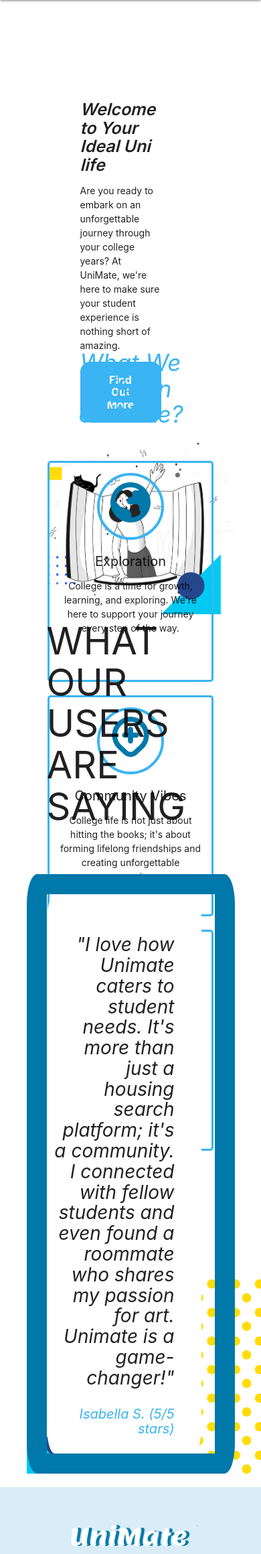
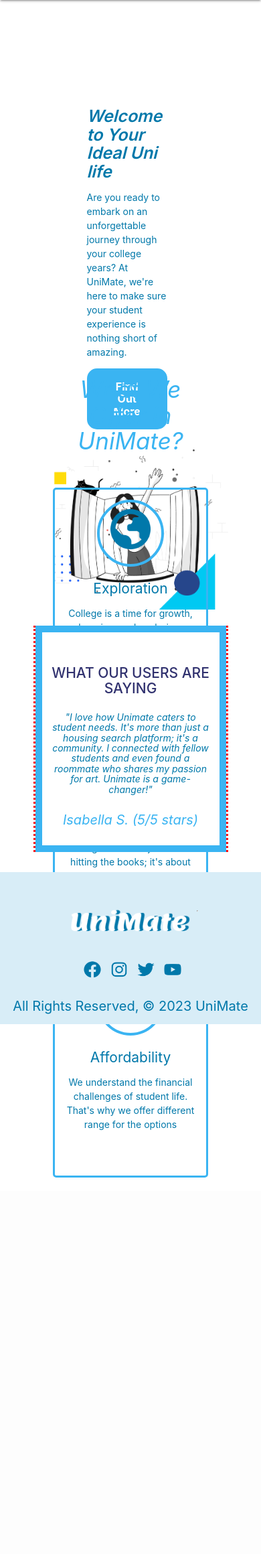
Before and after one commit to Alirezanava72/project3, a Django app: page / in a window 390 px wide; the page is wider, and only the part inside the window is pictured. Shown: the part 56-2376 px from the top of that part at 67% size. After the commit the page ends 1814 px from the top of that part, so only its background shows below. Run offline with Django 4.2, Linux system fonts and the light colour scheme; some web fonts are replaced.

Commit message:
update css

```diff
--- /dev/null
+++ b/main_app/static/css/about.css
@@ -0,0 +1,27 @@
+:root {
+    --white: #fff;
+    --black: #1c2b2d;
+    --blue: #31326f;
+    --dark-blue: #0078aa;
+    --light-blue: #3ab4f2;
+    --light-light-blue: #d8edf7;
+    --color-yellow: #f2df3a;
+    --color-orange: #e8aa42;
+    --red-orange: #fb765a;
+    --dark-grey: #222831;
+  }
+
+.about-img img{
+    width: 100%;
+    max-width: 500px;
+    height: auto;
+}
+
+.about-text h3{
+    color: var(--dark-blue);
+    font-weight: 300;
+}
+
+.about-text p{
+    color:var(--black);
+}
--- a/main_app/static/css/style.css
+++ b/main_app/static/css/style.css
@@ -14,10 +14,17 @@
   --dark-grey: #222831;
 }
 
+.card .card-action a:not(.btn):not(.btn-large):not(.btn-small):not(.btn-large):not(.btn-floating) {
+  color: var(--blue);
+  font-weight: 500;
+
+}
+
 body {
   display: flex;
   min-height: 100vh;
   flex-direction: column;
+  color:var(--dark-blue)
 }
 
 .btn,
@@ -204,60 +211,41 @@ main {
 }
 .section2-container h4 {
   margin-bottom: 15px;
-  font-size: 20px;
+  font-size: 1.5em;
+  font-weight: 400;
+}
+
+.section2-container p {
+  font-size: 1em;
   font-weight: 400;
 }
 
 /*----------section3--------------*/
 
 #section3{
-  /* height: 60vh; */
+  height: 40vh;
  /* padding: 100px 0; */
  display: flex;
  align-items: center;
- flex-wrap: wrap;
+ justify-content:center;
   position: relative;
-  /* border: dotted red;   */
+  border: dotted red;
 }
 
-.section3-left-col{
-  flex-basis: 50%;
-  /* border: dotted black; */
-  position: relative;
-}
-.section3-left-col > img{
-  width: 200%;
-}
-#section3-h2-text{
-  font-size: 4em;
-}
-.section1-left-col img{
-  z-index: -5;
-  position: absolute;
-  left:0;
-  bottom: 0;
-}
-
-.section3-right-col{
-  flex-basis: 50%;
-  text-align: right;
-  display: flex;
-  justify-content:center;
-  border: solid var(--dark-blue) 30px;
-  border-radius: 5%;
-
-}
 
 .section3-text{
   background-color: var(--white);
-  max-width: 500px;
-  margin-right: 100px;
-  display: inline-block;
-  margin-right: 20px;
-  padding-right: 30px;
-  border: solid var(--white) 10px;
-  border-radius: 5%;
+  text-align: center;
+  padding: 30px;
+  border: solid var(--light-blue) 10px;
+
 }
+#section3-title{
+  font-size: 2.5rem;
+  font-weight: 500;
+  color: var(--blue);
+}
+
 .section3-text h2{
   margin: 50px 0 10px;
   font-size: 2em;
@@ -269,6 +257,9 @@ main {
   font-size: 20px;
   font-style: italic;
   color: var(--light-blue)
+}
+#section3-name{
+ margin-right: 0px;
 }
 
 /*----------Footer-------------*/
@@ -341,20 +344,11 @@ footer.page-footer {
 /* header */
 @media only screen and (max-width:767px) {
 
-  header{
 
-          max-height: 60vh;
-          margin: 0px;
-          padding: 0px;
-      }
 
-  .page-header-container{
-
-      margin-left: 15px;
-      min-width: 350px;;
-
-  }
-
+section{
+  margin: 30px;;
+}
 
   .logo{
         width: auto;
@@ -428,55 +418,30 @@ footer.page-footer {
 
   /*----------@media section3-----*/
 
-  .section3-left-col{
-      flex-basis: 100%;
-      margin-bottom: 20px;
+
+  #section3-title{
+    font-size: 1.5rem;
+    font-weight: 500;
+    color: var(--blue);
   }
 
-  .section3-right-col img{
-      width: 80%;
+  .section3-text h2{
+    margin: 5px;
+    font-size: 1em;
+
+  }
+
+
+.section3-text{
+  padding: 10px;
+}
+
+
+
 
 
   }
 
-  .section3-right-col{
-      flex-basis: 100%;
-      margin-top: 20px;
-
-  }
-
-  .section3-left-col-text{
-      padding-left: 50px;
-      padding-right: 50px;
-      max-width: 350px;
-
-  }
-  /* --------@media section4-------- */
-
-  .section4-left-col {
-      flex-basis: 100%;
-      /* margin-left: 20px; */
-
-  }
-  .section4-right-col{
-      flex-basis: 100%;
-      /* margin-right: 20px;  */
-      padding: 20px 20px 30px 30px;
-      align-items: center;
-      align-content: center;
-  }
-
-  .section4-left-col img{
-      width: 100%;
-  }
 
 
-
-    .container {
-      border-radius: 5px;
-      padding: 20px;
-    }
-
-  }
-
   /* ------Footer--------- */
--- a/main_app/templates/base.html
+++ b/main_app/templates/base.html
@@ -12,7 +12,7 @@
       href="https://cdnjs.cloudflare.com/ajax/libs/materialize/1.0.0/css/materialize.min.css"
     />
     <link rel="stylesheet" type="text/css"href="{% static 'css/style.css' %}"/>
-    {% comment %} <link rel="stylesheet" type="text/css"href="{% static 'css/reset.css' %}"/> {% endcomment %}
+    <link rel="stylesheet" type="text/css"href="{% static 'css/about.css' %}"/>
     <script src="https://cdnjs.cloudflare.com/ajax/libs/materialize/1.0.0/js/materialize.min.js"></script>
   </head>
   <body>
@@ -36,8 +36,10 @@
             <li><a href="{% url 'index' %}">View All Properties</a></li>
             <li><a href="{% url 'logout' %}">Log Out</a></li>
             {% else %}
-            <li><a href="{% url 'login' %}">Log In</a></li>
-            <li><a href="{% url 'signup' %}">Sign Up</a></li>
+
+            <li class="right"><a href="{% url 'login' %}">Log In</a></li>
+            <li class="right"><a href="{% url 'signup' %}">Sign Up</a></li>
+
             {% endif %}
           </ul>
         </div>
--- a/main_app/templates/home.html
+++ b/main_app/templates/home.html
@@ -3,9 +3,9 @@
 
 {% block content %}
 {% load static %}
+<div>
 <section id="section1" data-nav="Section 1" class="your-active-class">
 
-    <div class="landing__container"></div>
     <div class="section1-left-col">
         <div class="section1-text">
             <h2>
@@ -50,10 +50,10 @@
             <img src="{% static 'images/fi-br-map-marker-plus.png' %}" alt="">
             </div>
             <h4>
-                Community Vibes
+                Community
             </h4>
               <p>
-                College life is not just about hitting the books; it's about forming lifelong friendships and creating unforgettable memories
+                College life is not just about hitting the books; it's about forming unforgettable memories
               </p>
         </div>
         <div class="section2-col">
@@ -71,33 +71,22 @@
       </div>
   </section>
 
-  <section id="section3" data-nav="Section 3" class="your-active-class">
-
-    <div class="landing__container"></div>
-    <div class="section1-left-col">
-      <h2 id = "section3-h2-text">
-        WHAT OUR<br>
-         USERS ARE<br>
-         SAYING
-        </h2>
-    <img src="{% static 'images/Frame.png' %}" alt="">
-    </div>
-
-      <div class="section3-right-col">
+  <section id="section3" data-nav="Section 3">
         <div class="section3-text">
+          <h1 id="section3-title"> WHAT OUR USERS ARE SAYING</h1>
 
             <h2>
               "I love how Unimate caters to student needs. It's more than just a housing search platform; it's a community. I connected with fellow students and even found a roommate who shares my passion for art. Unimate is a game-changer!"
 
             </h2>
-            <h3>
+            <h3 id="section3-name">
               Isabella S. (5/5 stars)
             </h3>
         </div>
-      </div>
 
-    </div>
+
   </section>
+</div>
 
 
  {% endblock %}
```
Also changed, not shown: other parts of main_app/static/css/style.css (+18 -10 lines), main_app/static/css/reset.css (deleted, +0 -46 lines), main_app/templates/about.html (+8 -2 lines), main_app/templates/properties/detail.html (+7 -5 lines), main_app/static/images/illustration-about.png (added), 3 other files.
